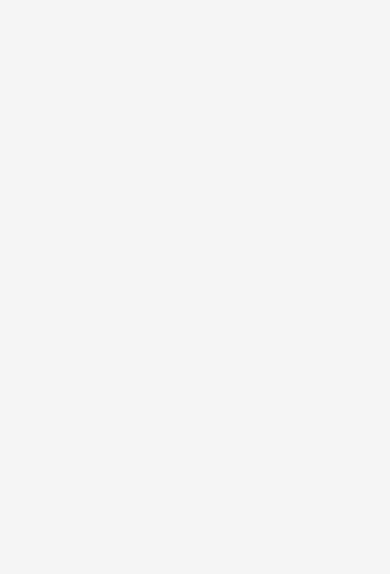
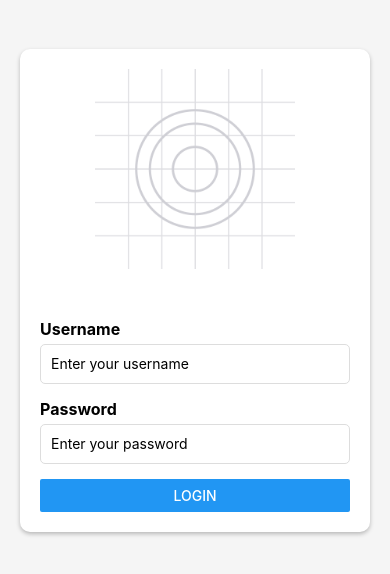
Before and after one commit to setykarimi/react-native, a React Native app: screen / in a window 390 px wide. Shown: the part 132-706 px from the top of the page. Built offline with nearby package versions, Linux system fonts and the light colour scheme.

Commit message:
Subject: Login form, Description: Add inputs and validation in login form, Date: 7/4/2024

```diff
--- a/components/rn-forms/login-form.js
+++ b/components/rn-forms/login-form.js
@@ -1,19 +1,104 @@
-import React from 'react'
-import { StyleSheet, View } from 'react-native'
+import React, { useState } from "react";
+import {
+  Button,
+  Image,
+  KeyboardAvoidingView,
+  Platform,
+  StyleSheet,
+  Text,
+  TextInput,
+  View,
+} from "react-native";
 
 export default function LoginForm() {
+  const [username, setUsername] = useState("");
+  const [password, setPassword] = useState("");
+  const [error, setError] = useState({});
+
+  const validateForm = () => {
+    let errors = {};
+    if (!username) error.username = "Username is required";
+    if (!password) error.username = "Password is required";
+
+    setError(errors);
+
+    return Object.keys(errors).length === 0;
+  };
+
   return (
-  <View style={styles.container}>
-    <View style={styles.form}></View>
-  </View>
-  )
+    <KeyboardAvoidingView
+      behavior="padding"
+      keyboardVerticalOffset={Platform.OS == "ios" ? 100 : 0}
+      style={styles.container}
+    >
+      <View style={styles.form}>
+        <Image
+          source={require("../../assets/adaptive-icon.png")}
+          style={styles.image}
+        />
+        <Text style={styles.label}>Username</Text>
+        <TextInput
+          style={styles.input}
+          placeholder="Enter your username"
+          onChangeText={setUsername}
+        />
+        {error.username && <Text style={styles.error}>{error.username}</Text>}
+        <Text style={styles.label}>Password</Text>
+        <TextInput
+          style={styles.input}
+          placeholder="Enter your password"
+          secureTextEntry
+          onChangeText={setPassword}
+        />
+        {error.username && <Text style={styles.error}>{error.password}</Text>}
+
+        <Button title="Login" onPress={() => validateForm()} />
+      </View>
+    </KeyboardAvoidingView>
+  );
 }
 
 const styles = StyleSheet.create({
-    container: {
-        flex:1,
-        justifyContent: 'center',
-        paddingHorizontal: 20,
-        backgroundColor: "#f5f5f5"
-    }
-})
+  container: {
+    flex: 1,
+    justifyContent: "center",
+    paddingHorizontal: 20,
+    backgroundColor: "#f5f5f5",
+  },
+  form: {
+    backgroundColor: "white",
+    padding: 20,
+    borderRadius: 10,
+    shadowColor: "black",
+    shadowOffset: {
+      width: 0,
+      height: 2,
+    },
+    shadowOpacity: 0.25,
+    shadowRadius: 4,
+    elevation: 5,
+  },
+  label: {
+    fontSize: 16,
+    marginBottom: 5,
+    fontWeight: "bold",
+  },
+  input: {
+    height: 40,
+    borderColor: "#ddd",
+    borderWidth: 1,
+    marginBottom: 15,
+    padding: 10,
+    borderRadius: 5,
+  },
+  image: {
+    width: 200,
+    height: 200,
+    alignSelf: "center",
+    marginBottom: 50,
+  },
+  error: {
+    color: "red",
+    marginBottom: 10
+  }
+});
```
